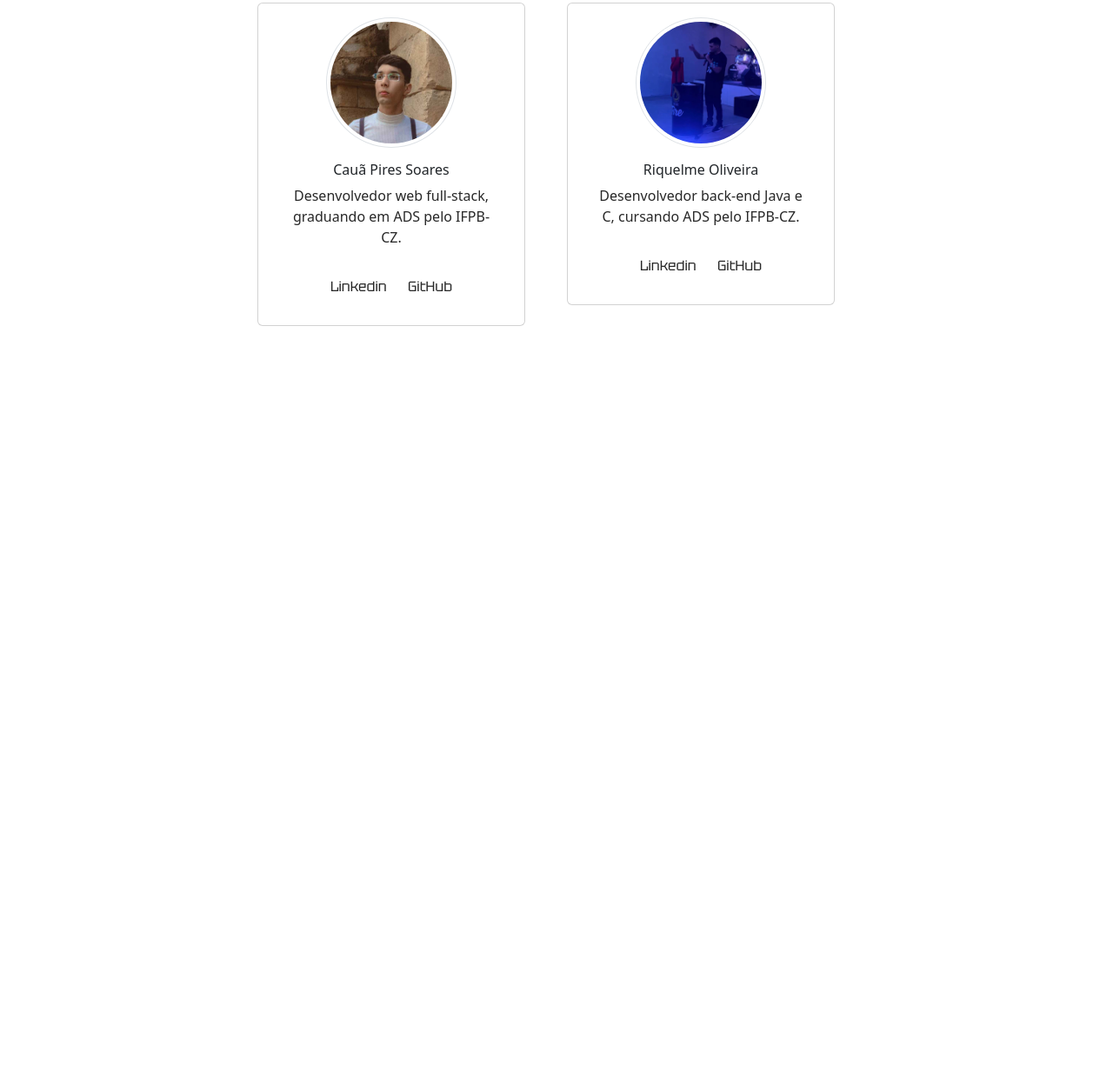
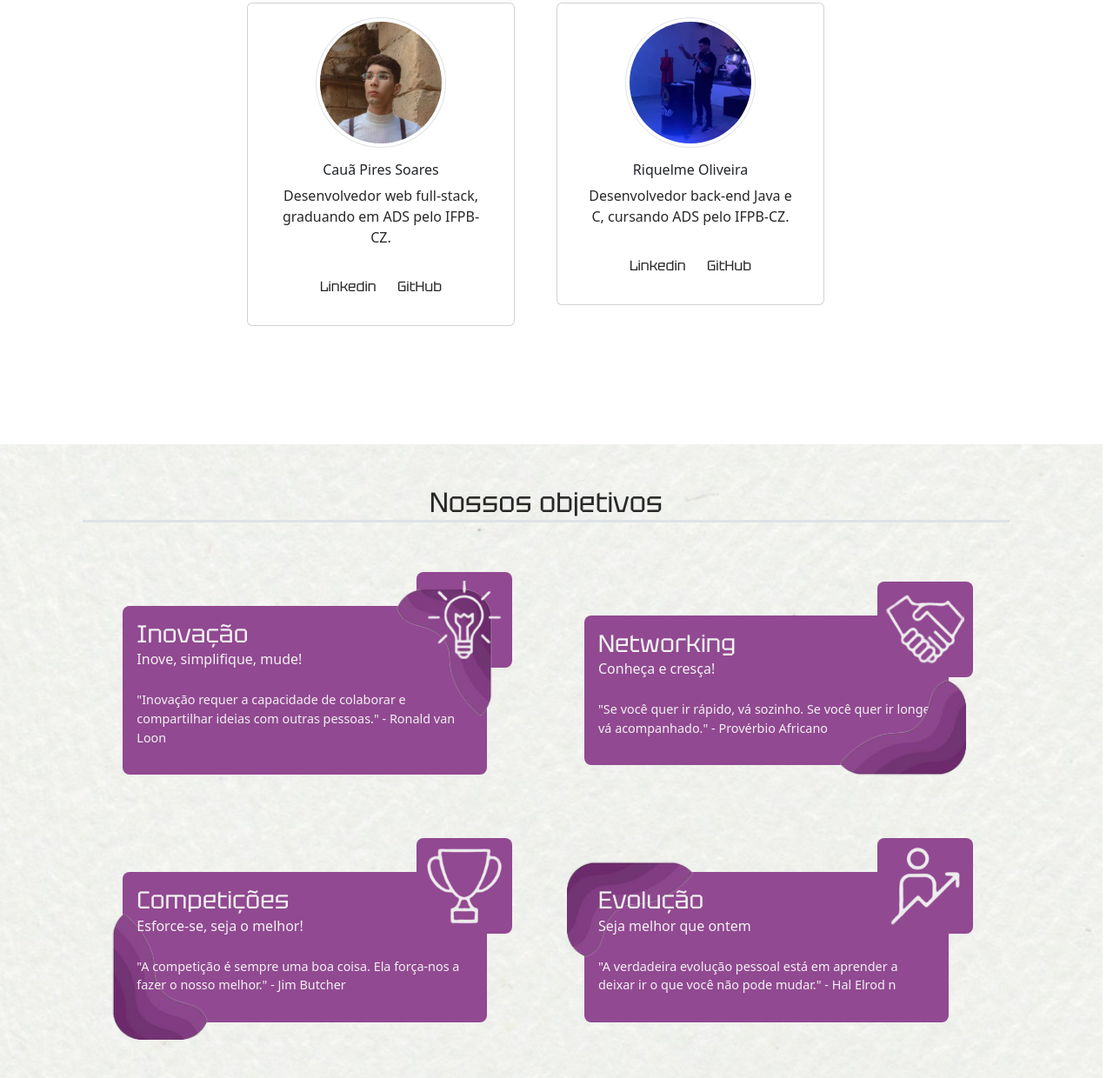
Before and after one commit to caua-3301/initiun-site, a website: page index.html in a window 1280 px wide. Shown: the part 842-2082 px from the top of the page at 87% size. Before the commit the page ends 1233 px from the top, so only its background shows below. Drawn offline with nearby package versions, Linux system fonts and the light colour scheme.

Commit message:
add cards about initiun

```diff
--- a/index.html
+++ b/index.html
@@ -15,7 +15,7 @@
 
 <!-- container class in reference to bootstrap lib -->
 
-<body class="container-fluid p-0">
+<body class="container-fluid p-0 row">
     <!--SEÇÃO MENU-->
     <img id="imagem-lines" src="./img/background/lines-purple.png" alt="">
     <div id="home" class="p-4 pb-5 container-fluid">
@@ -82,8 +82,65 @@
         </ul>
     </section>
 
-    <main id="about-the-project" class="container-fluid">
+    <main id="about-the-project" class="p-0">
+        <h2 id="values-text" class="text-center border-bottom border-3 col-10 mx-auto my-5">Nossos objetivos</h2>
+        <ul id="container-cards-lems" class="container-fluid d-flex flex-row flex-wrap align-items-center list-unstyled row justify-content-center gap-3">
+            <li class="col-4 card-lem rounded-3 h-auto d-flex flex-column position-relative justify-content-left px-3 py-3 m-5">
+                <div class="d-flex flex-column text-card-color text-desc gap-0">
+                    <h2 class="fs-3 m-0 p-0">Inovação</h2>
+                    <p class="fs-6 m-0 p-0 text-card-color" >Inove, simplifique, mude!</p>
+                </div>
+                <p class="text-card-color text-desc mt-4">"Inovação requer a capacidade de colaborar e compartilhar ideias com outras pessoas." - Ronald van Loon</p>
 
+                <div class="block-detail position-absolute top-10 translate-middle rounded-3 d-flex flex-row justify-content-center">
+                    <img src="./img/cards-details/ligth-removebg-preview.png" class="imagem-block align-self-center" alt="icone de uma lampada">
+                    <img src="./img/cards-details/detail-purple-card.png" class="detail-purple-card icon-inovation" alt="detalhe do card">
+                </div>
+            </li>
+
+            <li class="col-4 card-lem rounded-3 h-auto d-flex flex-column position-relative justify-content-left px-3 py-3 m-5">
+                <div class="d-flex flex-column text-card-color text-desc gap-0">
+                    <h2 class="fs-3 m-0 p-0">Networking</h2>
+                    <p class="fs-6 m-0 p-0 text-card-color" >Conheça e cresça!</p>
+                </div>
+                <p class="text-card-color text-desc mt-4">"Se você quer ir rápido, vá sozinho. Se você quer ir longe, vá acompanhado." - Provérbio Africano</p>
+
+                <div class="block-detail position-absolute top-10 translate-middle rounded-3 d-flex flex-row justify-content-center">
+                    <img src="./img/cards-details/shak-hand-removebg-preview.png" class="imagem-block align-self-center" alt="icone de uma lampada">
+                </div>
+
+                <img src="./img/cards-details/detail-purple-card.png" class="detail-purple-card icon-networking" alt="detalhe do card">
+            </li>
+
+            <li class="col-4 card-lem rounded-3 h-auto d-flex flex-column position-relative justify-content-left px-3 py-3 m-5">
+                <div class="d-flex flex-column text-card-color text-desc gap-0">
+                    <h2 class="fs-3 m-0 p-0">Competições</h2>
+                    <p class="fs-6 m-0 p-0 text-card-color z-2" >Esforce-se, seja o melhor!</p>
+                </div>
+                <p class="text-card-color text-desc mt-4 z-2">"A competição é sempre uma boa coisa. Ela força-nos a fazer o nosso melhor." - Jim Butcher</p>
+
+                <div class="block-detail position-absolute top-10 translate-middle rounded-3 d-flex flex-row justify-content-center">
+                    <img src="./img/cards-details/trofy-removebg-preview.png" class="imagem-block align-self-center" alt="icone de um trofeu">
+                </div>
+
+                <img src="./img/cards-details/detail-purple-card.png" class="detail-purple-card icon-trofy" alt="detalhe do card">
+            </li>
+
+            <li class="col-4 card-lem rounded-3 h-auto d-flex flex-column position-relative justify-content-left px-3 py-3 m-5">
+                <div class="d-flex flex-column text-card-color text-desc gap-0">
+                    <h2 class="fs-3 m-0 p-0 z-2">Evolução</h2>
+                    <p class="fs-6 m-0 p-0 text-card-color z-2" >Seja melhor que ontem</p>
+                </div>
+                <p class="text-card-color text-desc mt-4 z-2">"A verdadeira evolução pessoal está em aprender a deixar ir o que você não pode mudar." - Hal Elrod
+                    n</p>
+
+                <div class="block-detail position-absolute top-10 translate-middle rounded-3 d-flex flex-row justify-content-center">
+                    <img src="./img/cards-details/evolution-removebg-preview.png" class="imagem-block align-self-center" alt="icone de um grafico">
+                </div>
+
+                <img src="./img/cards-details/detail-purple-card.png" class="detail-purple-card icon-evolution" alt="detalhe do card z-1">
+            </li>
+        </ul>
     </main>
 </body>
 
--- a/package.json
+++ b/package.json
@@ -4,7 +4,6 @@
   "description": "site developed A website developed with the aim of assisting the organizing team, as well as showcasing the work of Initiun",
   "main": "index.js",
   "scripts": {
-    "test": "echo \"Error: no test specified\" && exit 1"
   },
   "repository": {
     "type": "git",
@@ -15,7 +14,7 @@
     "project",
     "junior"
   ],
-  "author": "caua-3301, ron0-010",
+  "author": "caua-3301, ron010-0",
   "license": "Apache-2.0",
   "bugs": {
     "url": "https://github.com/caua-3301/initiun-site/issues"
--- a/style/style.css
+++ b/style/style.css
@@ -131,7 +131,7 @@ div > a:hover, #suport-button > a:hover {
 }
 
 #button-redirect {
-    background-color: rgb(95, 28, 95);
+    background-color: #5f1c5f;
     transition: all .4s;
     margin-top: 100px;
 }
@@ -144,3 +144,68 @@ div > a:hover, #suport-button > a:hover {
 .creator-images {
     width: 150px;
 }
+
+.card-lem {
+    background-color: #914991;
+}
+
+.text-card-color {
+    color: rgb(241, 241, 241);
+}
+
+.text-desc {
+    font-size: .9em;
+}
+
+.block-detail {
+    width: 110px;
+    height: 110px;
+    right: -20%;
+    background-color: #914991;
+}
+
+.imagem-block {
+    width: 90px;
+    height: 90px;
+    z-index: 3;
+}
+
+.detail-purple-card {
+    width: 145px;
+    height: 145px;
+    position: absolute;
+}
+
+.icon-inovation {
+    right: 0;
+    top: 20px;
+    z-index: 0;
+}
+
+.icon-networking {
+    right: -20px;
+    bottom: -35px;
+    transform: rotateZ(90deg);
+}
+
+.icon-trofy {
+    transform: rotateZ(180deg);
+    left: -35px;
+    bottom: -20px;
+    z-index: 1;
+}
+
+.icon-evolution {
+    top: -35px;
+    left: -20px;
+    transform: rotateZ(270deg);
+}
+
+h2 {
+    font-family: 'tektur';
+}
+
+#about-the-project {
+    background-image: url('../img/background/texture.png');
+    margin-top: 120px;
+}
```
Also changed, not shown: img/background/waves-purple.png (added), img/cards-details/detail-purple-card.png (added), img/cards-details/evolution-removebg-preview.png (added), img/cards-details/ligth-removebg-preview.png (added), img/cards-details/shak-hand-removebg-preview.png (added), img/cards-details/trofy-removebg-preview.png (added).
